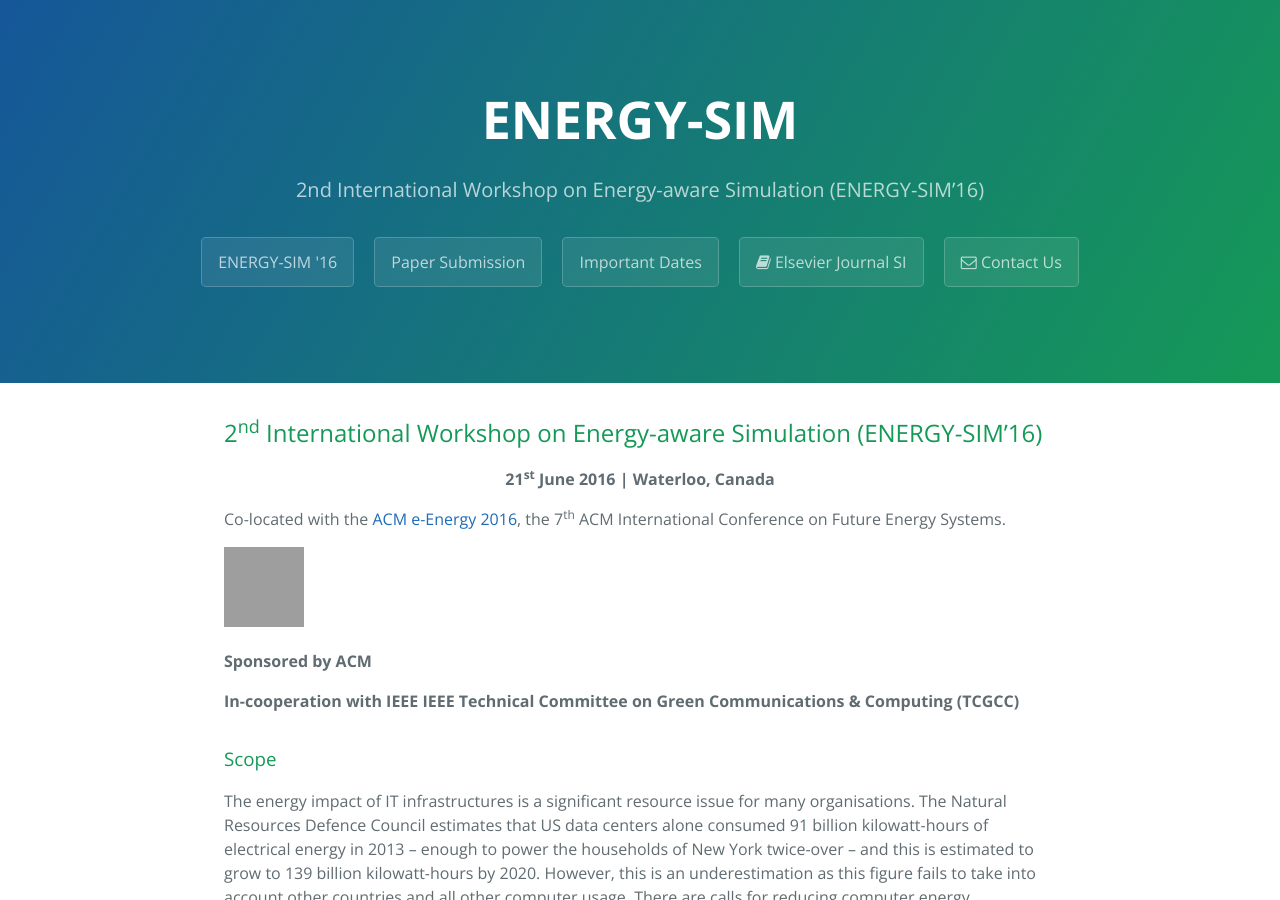
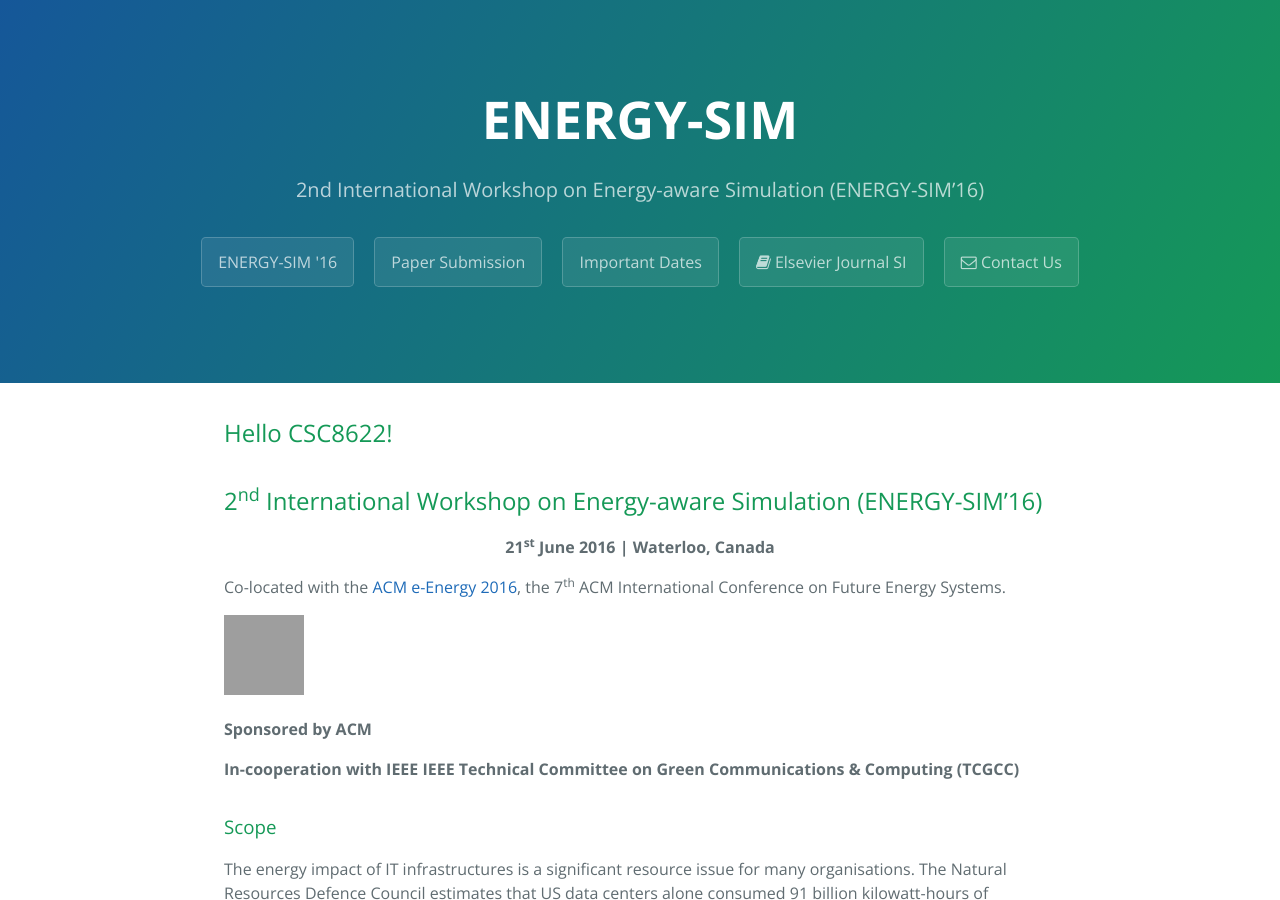
Before and after one commit to ENERGY-SIM/energy-sim.github.io, a Jekyll site: the page built from 2016.md, in a window 1280 px wide and 900 px high. Built offline with Jekyll 4.4.1, drawn with Linux system fonts in a browser that asks for light colours; nearby versions of some CDN libraries; library files that are not in the unit come from our copies; grey boxes are pictures that could not be loaded.

Commit message:
Update 2016.md

```diff
--- a/2016.md
+++ b/2016.md
@@ -3,6 +3,8 @@ layout: page
 title: 2nd International Workshop on Energy-aware Simulation (ENERGY-SIM’16)
 permalink: /2016/
 ---
+
+## Hello CSC8622!
 
 ## 2<sup>nd</sup> International Workshop on Energy-aware Simulation (ENERGY-SIM’16)
 <div style="text-align:center"><strong>21<sup>st</sup> June 2016 | Waterloo, Canada</strong></div>
```
